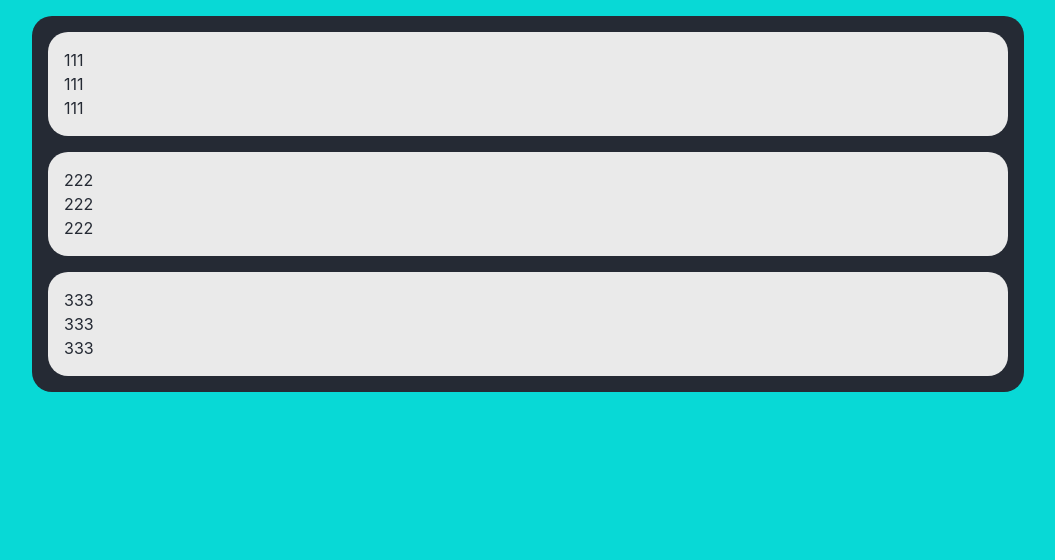
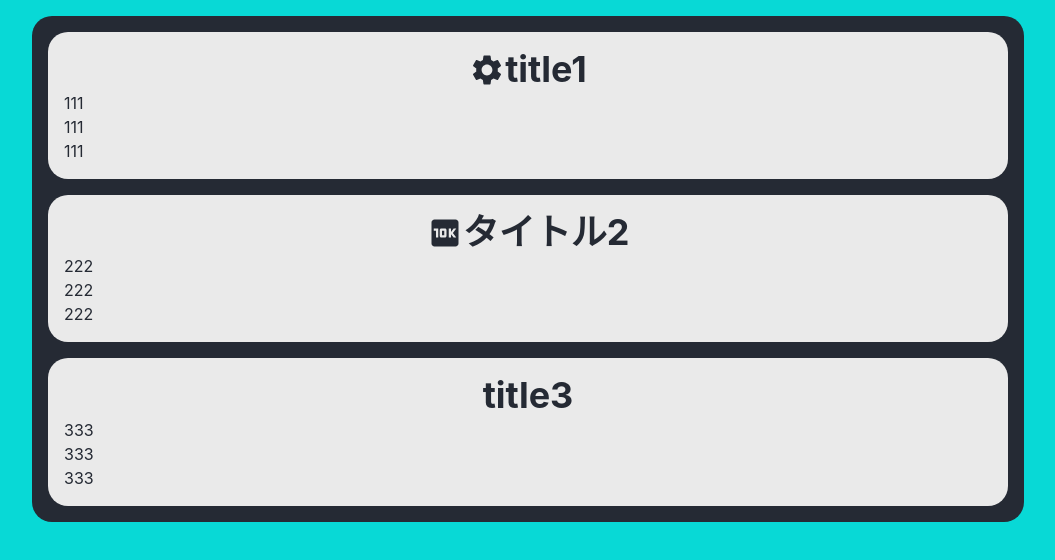
Before and after one commit to mikiya1130/morisakimikiya.com, a Next.js app: page / in a window 1280 px wide. Shown: the top 560 px of the page, without its empty margins (112-1167 px from the left). Built offline with nearby package versions, Linux system fonts and the light colour scheme.

Commit message:
feat: content icon & title

```diff
--- a/package.json
+++ b/package.json
@@ -23,7 +23,8 @@
     "framer-motion": "^5",
     "next": "12.0.7",
     "react": "17.0.2",
-    "react-dom": "17.0.2"
+    "react-dom": "17.0.2",
+    "react-icons": "^4.3.1"
   },
   "devDependencies": {
     "@types/node": "17.0.7",
--- a/src/components/ContentBox.tsx
+++ b/src/components/ContentBox.tsx
@@ -1,13 +1,24 @@
-import { Box } from '@chakra-ui/react';
+import { Box, Center, Heading, Icon } from '@chakra-ui/react';
 import { ReactNode } from 'react';
+import { IconType } from 'react-icons';
 
 type Props = {
+  icon?: IconType;
+  title?: string;
   children: ReactNode;
 };
 
-const ContentBox = ({ children }: Props) => {
+const ContentBox = ({ icon, title, children }: Props) => {
   return (
     <Box w='full' p={4} borderRadius={20} bg='white' color='black'>
+      {title != undefined && (
+        <Heading>
+          <Center>
+            {icon != undefined && <Icon as={icon} />}
+            {title}
+          </Center>
+        </Heading>
+      )}
       {children}
     </Box>
   );
--- a/src/pages/index.tsx
+++ b/src/pages/index.tsx
@@ -1,11 +1,12 @@
 import { Container, VStack } from '@chakra-ui/react';
+import { Md10K, MdSettings } from 'react-icons/md';
 import ContentBox from '@/components/ContentBox';
 
 const Index = () => {
   return (
     <Container maxW='container.lg' p={4} bg='teal'>
       <VStack p={4} spacing={4} borderRadius={20} bg='black'>
-        <ContentBox>
+        <ContentBox icon={MdSettings} title='title1'>
           111
           <br />
           111
@@ -13,7 +14,7 @@ const Index = () => {
           111
           <br />
         </ContentBox>
-        <ContentBox>
+        <ContentBox icon={Md10K} title='タイトル2'>
           222
           <br />
           222
@@ -21,7 +22,7 @@ const Index = () => {
           222
           <br />
         </ContentBox>
-        <ContentBox>
+        <ContentBox title='title3'>
           333
           <br />
           333
```
Also changed, not shown: 1 other file (tests, documents, lock files or other folders).
